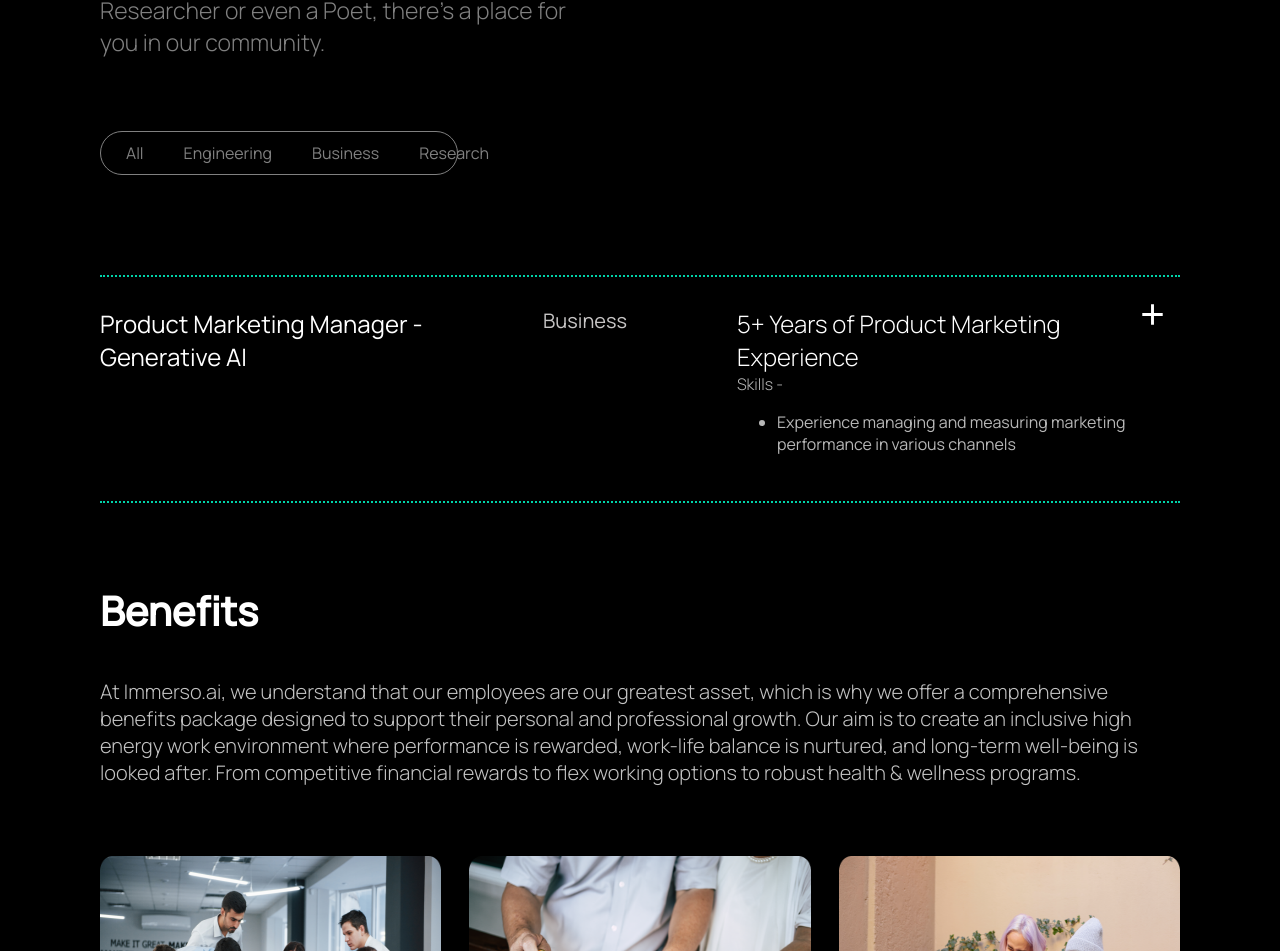
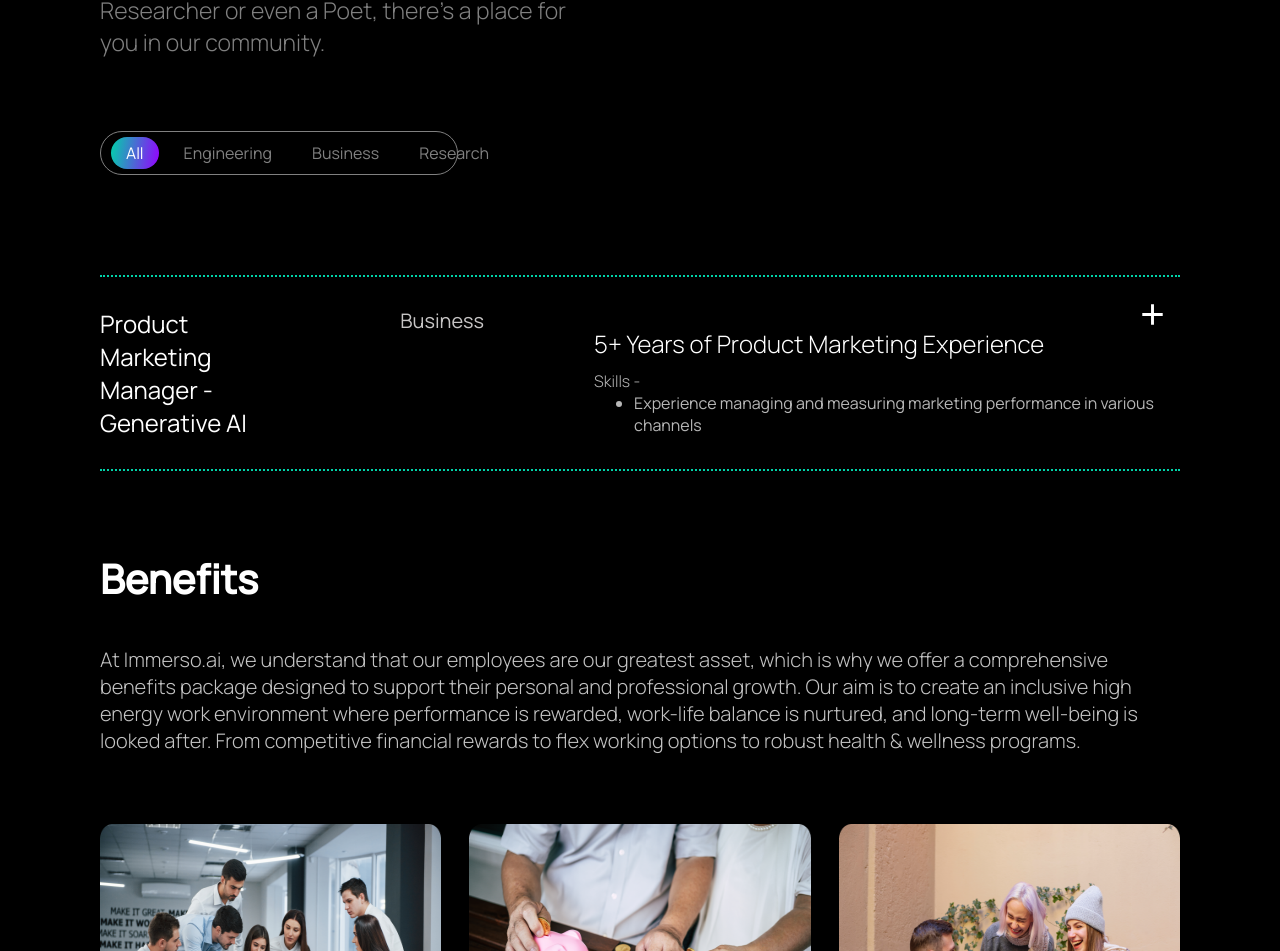
Before and after one commit to mFaYizp/mikado, a React (Create React App) app in the folder client/: page / in a window 1280 px wide. Shown: the part 812-1763 px from the top of the page. Built offline with nearby package versions, Linux system fonts and the light colour scheme.

Commit message:
default all

```diff
--- a/client/src/components/careers/Career.jsx
+++ b/client/src/components/careers/Career.jsx
@@ -24,9 +24,13 @@ const Career = () => {
         )}
       </div>
       <div className="career">
-        <div>
+        <div className="job-header-container">
           <h1 className="job-header">
-            Product Marketing Manager - Generative AI
+            Product Marketing{" "}
+            <br style={show ? { display: "none" } : { display: "block" }} />{" "}
+            Manager -{" "}
+            <br style={show ? { display: "none" } : { display: "start" }} />{" "}
+            Generative AI
           </h1>
         </div>
         <div>
@@ -49,7 +53,7 @@ const Career = () => {
             <div
               className={show ? "job-skills-single-show" : "job-skills-hide"}
             >
-              <div>
+              <div className="job-skills">
                 <ul>
                   <li>
                     Experience managing and measuring marketing performance in
--- a/client/src/components/careers/career.css
+++ b/client/src/components/careers/career.css
@@ -25,11 +25,17 @@
   width: 100%;
   display: flex;
   /* align-items: center; */
-padding-inline: 0;
+  padding-inline: 0;
   /* justify-content: space-around; */
   margin-top: 30px;
   gap: 110px;
 }
+
+.job-header-container {
+  text-align: start;
+  /* width: 300px; */
+}
+
 .job-header {
   color: white;
   font-size: 24px;
@@ -37,25 +43,27 @@ padding-inline: 0;
 }
 
 .job-type {
-  /* padding-inline: 50px; */
-  color: #C7C5C5;
+  color: #c7c5c5;
   font-size: 20px;
 }
 
 .job-description {
+  display: flex;
   flex-direction: column;
   color: white;
 }
 
-.job-requirement{
+.job-requirement {
   font-size: 24px;
   font-weight: 100;
+  margin-top: 20px;
 }
 
 .job-skills {
   color: #b7b7b7;
   font-size: 16px;
   text-align: start;
+  margin-top: 10px;
 }
 
 .job-skills-header {
@@ -63,7 +71,7 @@ padding-inline: 0;
 }
 
 h1,
-h2 {
+h2,ul {
   margin: 0;
 }
 
@@ -82,13 +90,15 @@ h2 {
   cursor: pointer;
 }
 
-.job-skills-single-show{
-/* display: flex; */
-/* flex-direction: column; */
+.job-skills-single-show {
+  /* display: flex; */
+  /* flex-direction: column; */
+  margin-top: 0;
+  padding-top: 0;
   color: #b7b7b7;
   font-size: 16px;
+}
 
-}
-.job-skills-hide{
+.job-skills-hide {
   display: none;
 }
--- a/client/src/components/hero/Hero.jsx
+++ b/client/src/components/hero/Hero.jsx
@@ -2,7 +2,7 @@ import React, { useState } from "react";
 import "./hero.css";
 
 const Hero = () => {
-  const [active, setActive] = useState(null);
+  const [active, setActive] = useState('All');
   return (
     <section className="hero-section">
       <div className="hero">
```
